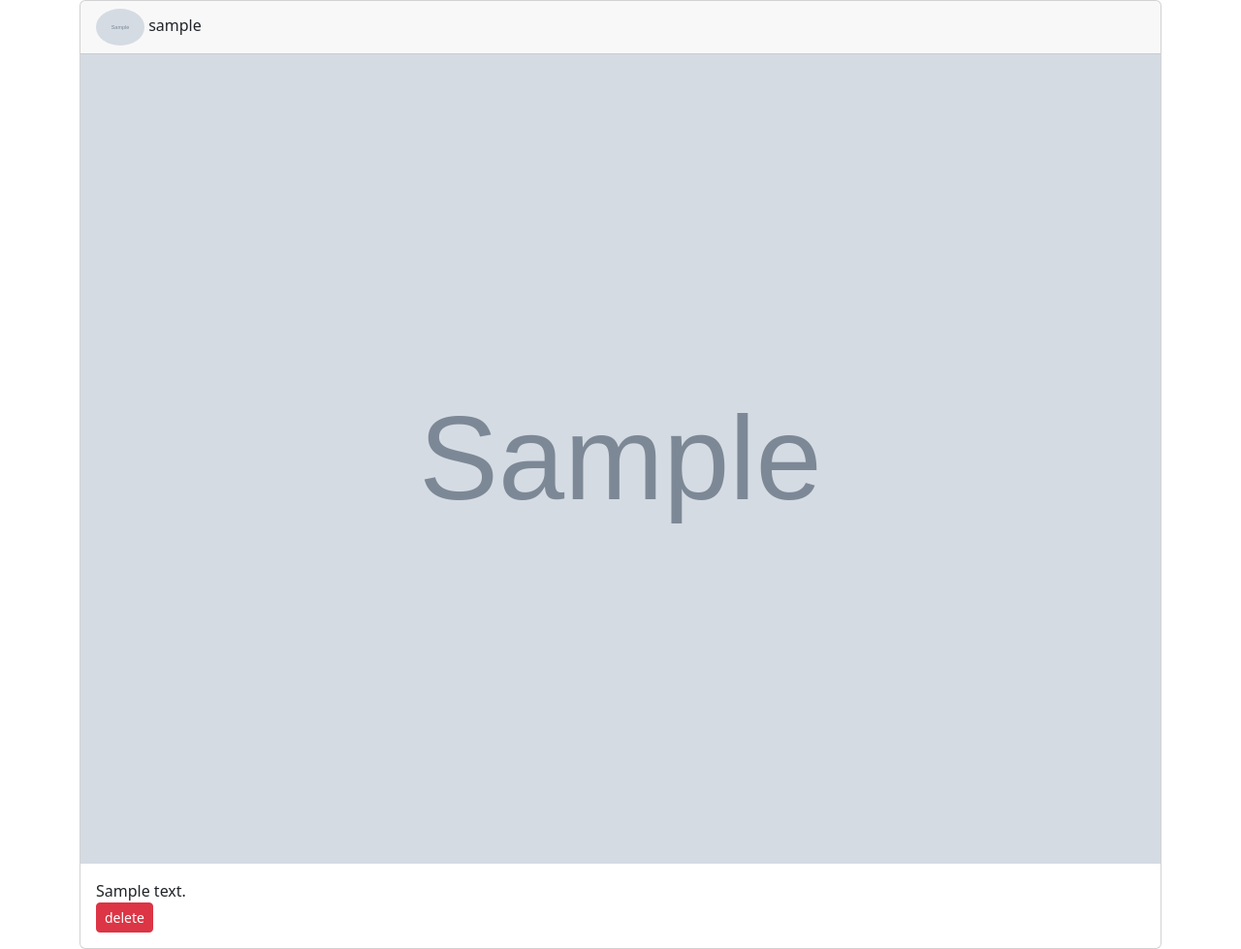
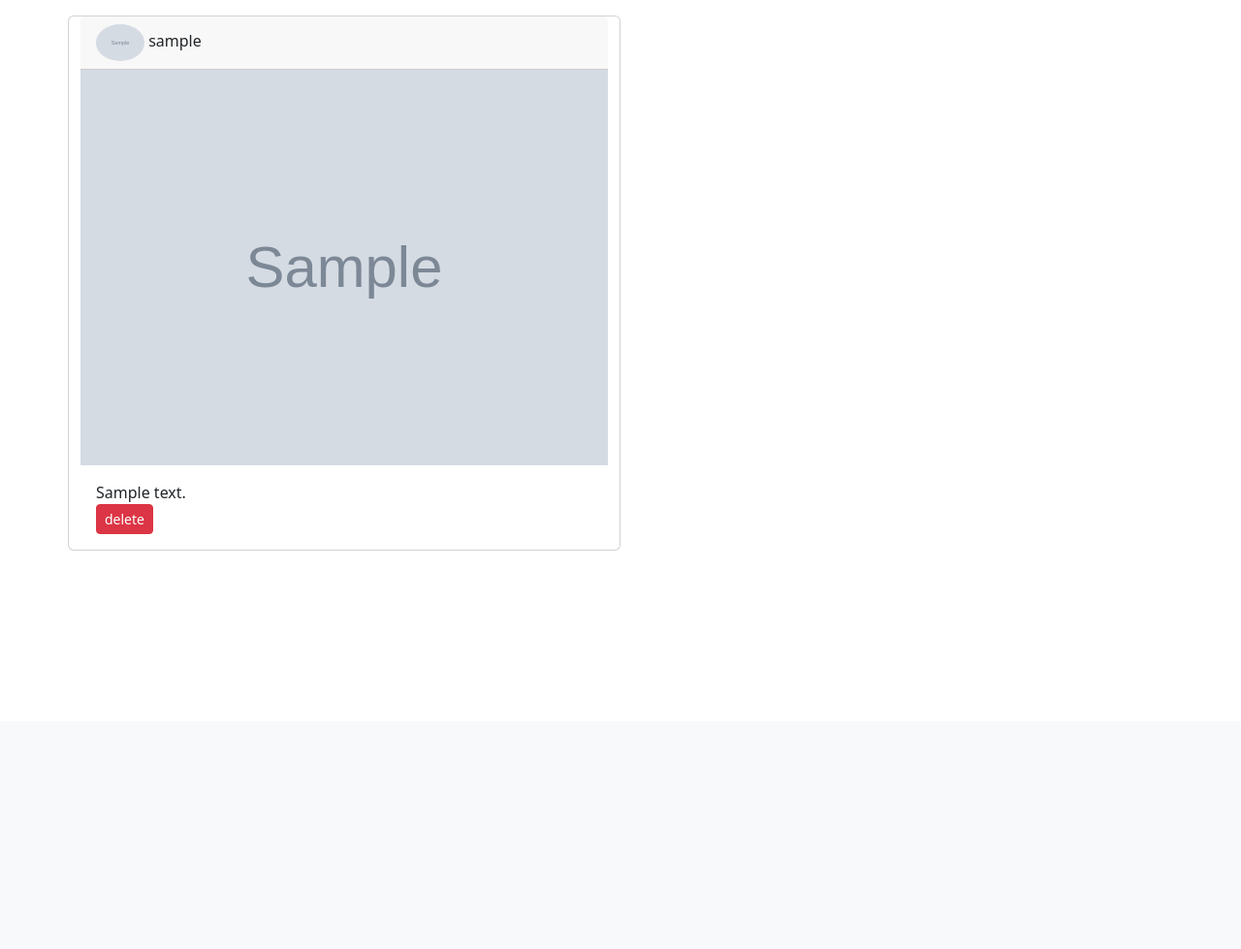
Before and after one commit to yoonseong00/insta, a Django app: page /posts/ in a window 1280 px wide. Shown: the part 56-1035 px from the top of the page at 97% size. After the commit the page ends 624 px from the top, so only its background shows below. Run offline with Django 4.2, Linux system fonts and the light colour scheme; tables that the repository leaves empty hold one stand-in row (values such as "Sample post"); grey boxes marked "Sample" are stand-in pictures; some libraries are stand-ins or nearby versions.

Commit message:
Bootstrap 적용

```diff
--- a/posts/templates/_card.html
+++ b/posts/templates/_card.html
@@ -1,4 +1,4 @@
-<div class="card">
+<div class="card my-3 col-12 col-md-6">
     <div class="card-header">
         <img src="{{post.user.profile_image.url}}" alt="" class="rounded-circle" width="50px">
         {{post.user}}
--- a/posts/templates/index.html
+++ b/posts/templates/index.html
@@ -1,9 +1,9 @@
 {% extends 'base.html' %}
 
 {% block body %}
+<div class="row">
     {% for post in posts %}
-
         {% include '_card.html' %}
-
     {% endfor %}
+</div>
 {% endblock %}
```
